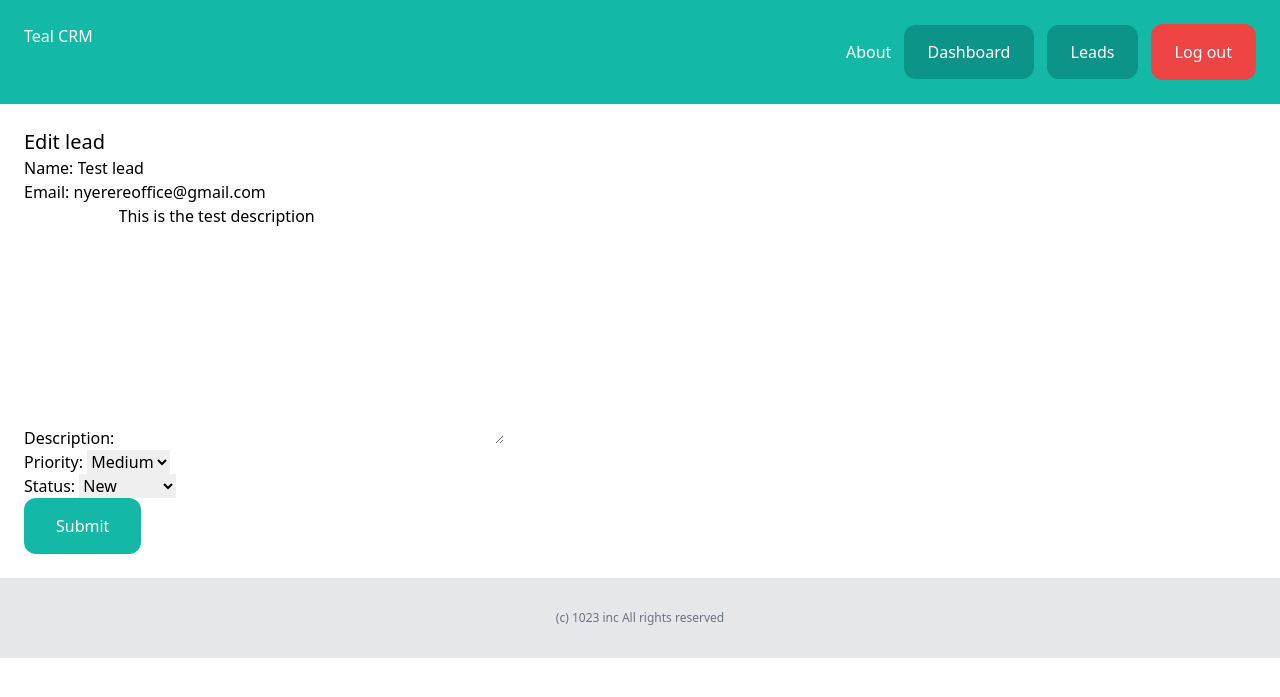
After one commit to 1023LLC/Teal-CRM, a Django app: page /dashboard/leads/1/edit/ in a window 1280 px wide. The commit adds this page. Shown: the top 697 px of the page. Run offline with Django 5.2, Linux system fonts and the light colour scheme; a user stored in the database is signed in; data comes from the database, SQL or seed files in the repository; both versions use the stored data as it was after the commit; some libraries are stand-ins or nearby versions.

Commit message:
Implemented the Edit Leads Feature

```diff
--- a/core/templates/core/base.html
+++ b/core/templates/core/base.html
@@ -47,6 +47,16 @@
       </div>
     </nav>
 
+    {% if messages %}
+      <div class="py-6 px-6">
+        {% for message in messages %}
+          <div class="py-4 px-4 bg-teal-300 rounded-xl text-white">
+            {{ message }}
+          </div>
+        {% endfor %}
+      </div>
+    {% endif %}
+
     {% block content %} {% endblock %}
 
     <footer class="py-8 bg-gray-200 text-center">
--- a/lead/templates/lead/leads_detail.html
+++ b/lead/templates/lead/leads_detail.html
@@ -27,7 +27,8 @@
 
         <hr class="my-4">
 
-        <a href="{% url 'lead:leads_delete' lead.id %}" class="text-red-500">Delete</a>
+        <a href="{% url 'lead:leads_edit' lead.id %}" class="py-2 px-4 rounded-xl bg-teal-500 text-white hover:bg-orange-500 transition duration-500 ease-in-out">Edit</a>
+        <a href="{% url 'lead:leads_delete' lead.id %}" class="py-2 px-4 rounded-xl bg-red-500 text-white hover:bg-red-600 transition duration-500 ease-in-out">Delete</a>
 
         <hr class="my-4">
 
--- /dev/null
+++ b/lead/templates/lead/leads_edit.html
@@ -0,0 +1,18 @@
+{% extends 'core/base.html' %}
+
+{% block title %}Edit lead{% endblock %}
+
+
+{% block content %}
+    <div class="py-6 px-6">
+        <h1 class="text-xl">Edit lead</h1>
+
+        <form method="post" action=".">
+            {% csrf_token %}
+
+            {{form.as_p}}
+
+            <button class="py-4 px-8 bg-teal-500 text-white rounded-xl hover:bg-orange-400 transition duration-500 ease-in-out">Submit</button>
+        </form>
+    </div>
+{% endblock %}
--- a/lead/templates/lead/leads_list.html
+++ b/lead/templates/lead/leads_list.html
@@ -13,6 +13,7 @@
             >Add lead</a
         >
 
+        {% if leads %}
             <div class="mt-6 flex justify-between">
                 <p class="py-4 px-2 bg-gray-200 font-semibold w-full">Name</p>
                 <p class="py-4 px-2 bg-gray-200 font-semibold w-full">Priority</p>
@@ -27,5 +28,8 @@
                     <p class="py-4 px-2 w-full {% cycle 'bg-gray-100' '' %}">{{ lead.get_status_display }}</p>
                 </div>
             {% endfor %}
+        {% else %}
+            <p class="mt-6 text-teal-400">There are no leads in the database yet..</p>
+        {% endif %}
     </div>
 {% endblock %}
--- a/lead/urls.py
+++ b/lead/urls.py
@@ -8,5 +8,6 @@ urlpatterns = [
     path('', views.leads_list, name='leads_list'),
     path('<int:pk>/', views.leads_detail, name='leads_detail'),
     path('<int:pk>/delete/', views.leads_delete, name='leads_delete'),
+    path('<int:pk>/edit/', views.leads_edit, name='leads_edit'),
     path('add-lead/', views.add_lead, name='add_lead')
 ]
--- a/lead/views.py
+++ b/lead/views.py
@@ -5,6 +5,7 @@ from django.contrib.auth.decorators import login_required
 from .forms import AddLeadForm
 from .models import Lead
 
+from django.contrib import messages
 
 
 @login_required
@@ -24,10 +25,30 @@ def leads_detail(request, pk):
 def leads_delete(request, pk):
     lead = get_object_or_404(Lead, created_by=request.user, pk=pk)
 
+    messages.success(request, 'The lead was deleted!')
+
     lead.delete()
 
     return redirect('lead:leads_list')
 
+
+@login_required
+def leads_edit(request, pk):
+    lead = get_object_or_404(Lead, created_by=request.user, pk=pk)
+
+    if request.method == 'POST':
+        form = AddLeadForm(request.POST, instance=lead)
+
+        if form.is_valid():
+            form.save()
+
+            messages.success(request, 'The changes were saved')
+
+            return redirect('lead:leads_list')
+    else:
+        form = AddLeadForm(instance=lead)
+
+    return render(request, 'lead/leads_edit.html', {'form':form})
 
 @login_required
 def add_lead(request):
@@ -39,7 +60,9 @@ def add_lead(request):
             lead.created_by = request.user
             lead.save()
 
-            return redirect('/dashboard/')
+            messages.success(request, 'The lead was created')
+
+            return redirect('lead:leads_list')
     else:
         form = AddLeadForm()
 
```
Also changed, not shown: db.sqlite3. Lines whose indentation alone changed are shown as unchanged.
